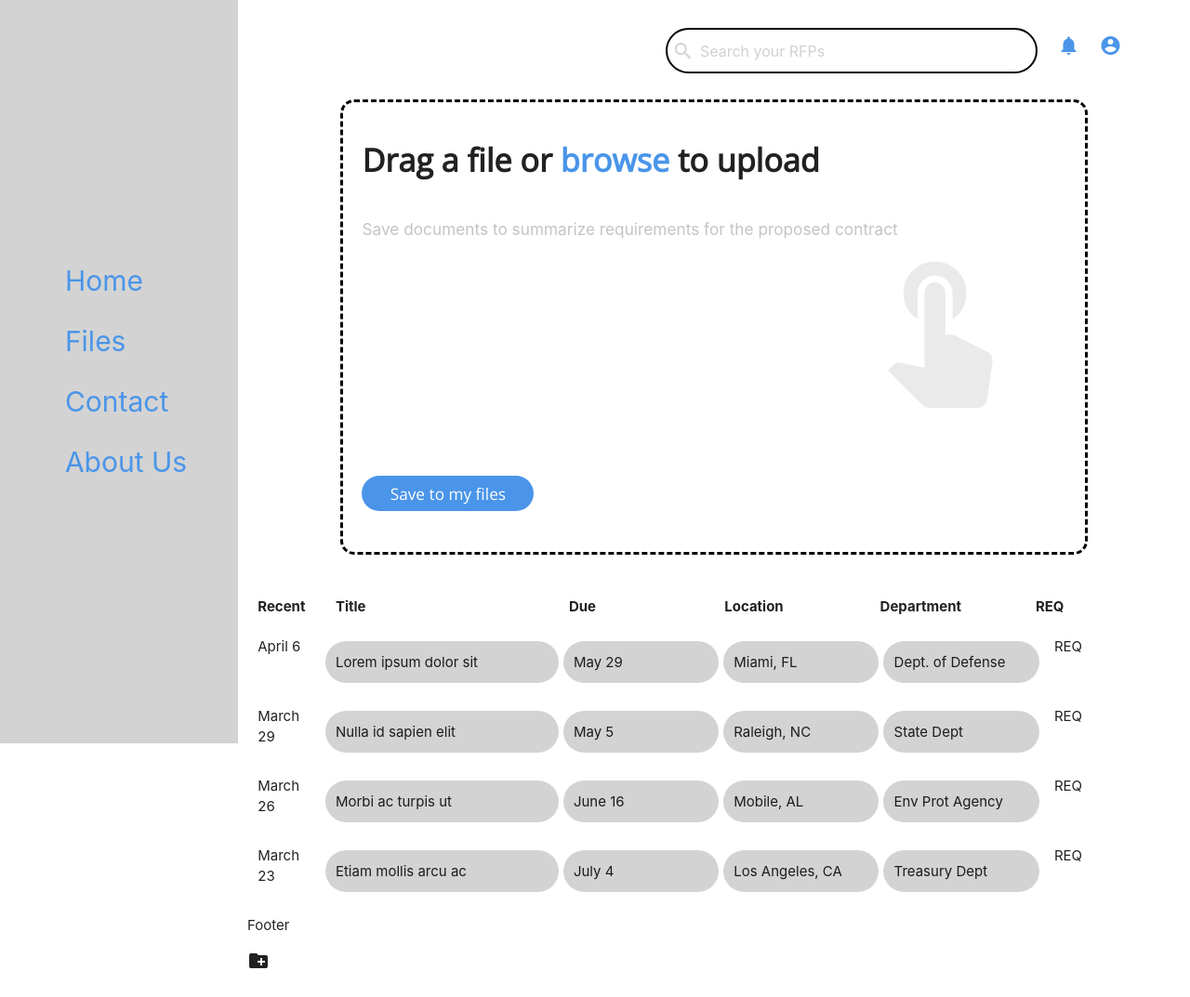
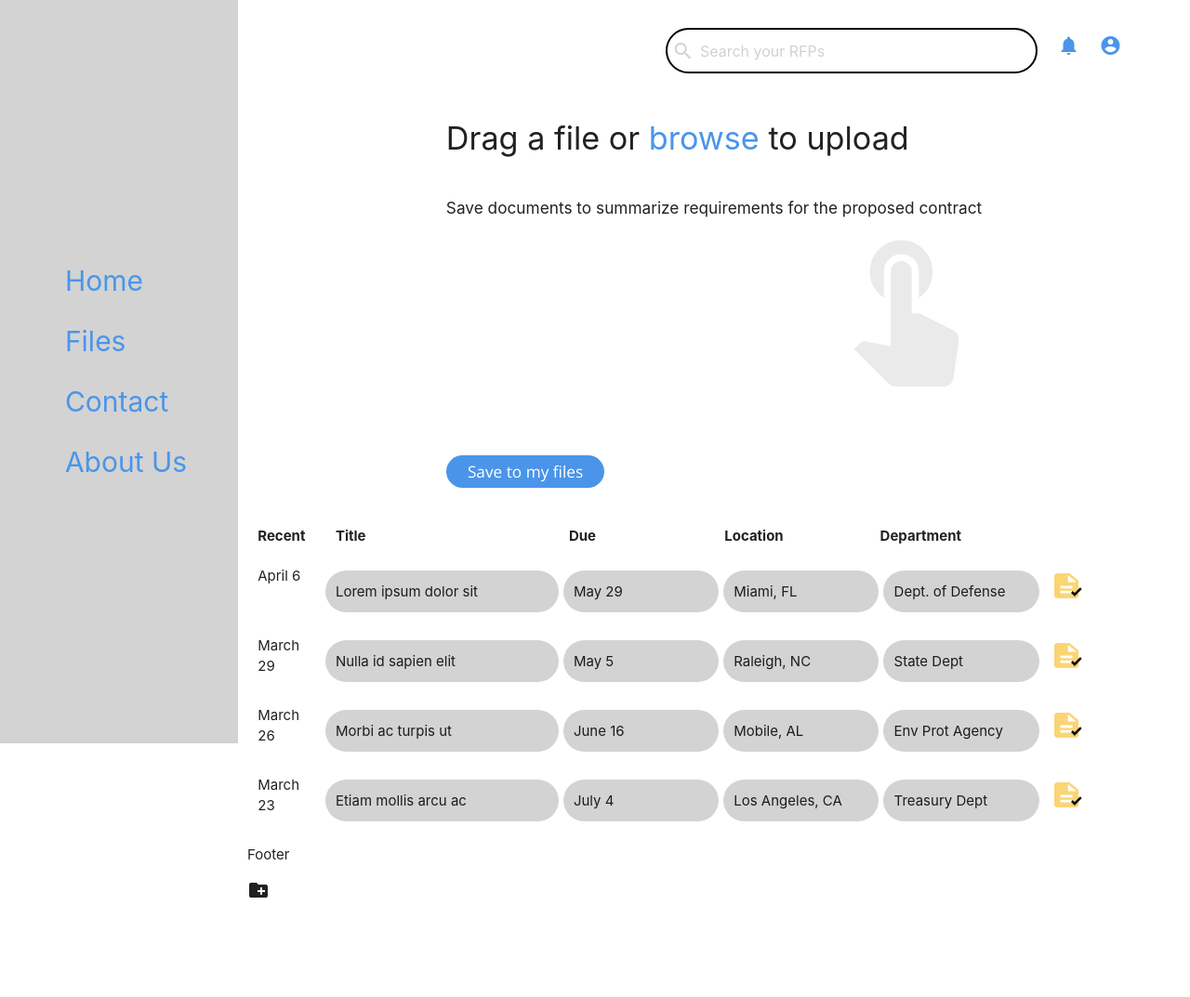
Before and after one commit to ldavidson45/govt-hackathon-back, a Django app: template contract_parser_app/templates/contract_parser/file_upload.html in a window 1280 px wide. Shown: the whole page at 93% size. After the commit the page ends 966 px from the top, so only its background shows below. Run offline with Django 3.2, Linux system fonts and the light colour scheme; the template is opened without the code that fills it, so the values that code supplies are empty; some libraries are stand-ins or nearby versions.

Commit message:
Remake for db

```diff
--- a/contract_parser_app/static/css/main.css
+++ b/contract_parser_app/static/css/main.css
@@ -193,3 +193,8 @@ body {
   margin: 5px;
   line-height: 300%;
 }
+
+.document-icon {
+  width: 50%;
+  margin-top: 8px;
+}
--- a/contract_parser_app/templates/contract_parser/base.html
+++ b/contract_parser_app/templates/contract_parser/base.html
@@ -32,7 +32,15 @@
     </div>
   </div>
 
-  <script src="static/js/dropzone.js"
+  <script src="static/js/dropzone.js" />
   <script src="https://cdnjs.cloudflare.com/ajax/libs/materialize/1.0.0/js/materialize.min.js"></script>
+
+  <script>
+    var myDropzone = new Dropzone("form.upload-form", { url: "/" });
+    myDropzone.on('success', function(a, b) {
+      console.log(b) // item from DB (including the ID)
+      window.location = `${window.location.host}/detail/${b.pk}`
+    })
+  </script>
 </body>
 </html>
--- a/contract_parser_app/templates/contract_parser/file_upload.html
+++ b/contract_parser_app/templates/contract_parser/file_upload.html
@@ -11,7 +11,7 @@
   </div>
 
   <div class="dropzone-container">
-    <form method="POST" action="#" class="dropzone" id="main-file-dropzone" enctype="multipart/form-data">
+    <form method="POST" action="#" class="upload-form" id="main-file-dropzone" enctype="multipart/form-data">
       <h4>Drag a file or <span class="dropzone-blue-motif">browse</span> to upload</h4>
       <br />
       <h6>Save documents to summarize requirements for the proposed contract</h6>
@@ -28,6 +28,7 @@
   <br />
   <br />
 
+
   {% include 'contract_parser/saved_files_list.html' %}
 
   {% endblock %}
--- a/contract_parser_app/templates/contract_parser/saved_files_list.html
+++ b/contract_parser_app/templates/contract_parser/saved_files_list.html
@@ -6,7 +6,7 @@
   <div class="col s2">Due</div>
   <div class="col s2">Location</div>
   <div class="col s2">Department</div>
-  <div class="col s1">REQ</div>
+
 </div>
 
 <div class="row">
@@ -15,7 +15,7 @@
   <div class="col s2 grayed-list-item">May 29</div>
   <div class="col s2 grayed-list-item">Miami, FL</div>
   <div class="col s2 grayed-list-item">Dept. of Defense</div>
-  <div class="col s1">REQ</div>
+  <div class="col s1"><img src="../static/images/image.png" class="document-icon" alt="file icon"></div>
 </div>
 
 <div class="row">
@@ -24,7 +24,7 @@
   <div class="col s2 grayed-list-item">May 5</div>
   <div class="col s2 grayed-list-item">Raleigh, NC</div>
   <div class="col s2 grayed-list-item">State Dept</div>
-  <div class="col s1">REQ</div>
+  <div class="col s1"><img src="../static/images/image.png" class="document-icon" alt="file icon"></div>
 </div>
 
 <div class="row">
@@ -33,7 +33,7 @@
   <div class="col s2 grayed-list-item">June 16</div>
   <div class="col s2 grayed-list-item">Mobile, AL</div>
   <div class="col s2 grayed-list-item">Env Prot Agency</div>
-  <div class="col s1">REQ</div>
+  <div class="col s1"><img src="../static/images/image.png" class="document-icon" alt="file icon"></div>
 </div>
 
 <div class="row">
@@ -42,7 +42,7 @@
   <div class="col s2 grayed-list-item">July 4</div>
   <div class="col s2 grayed-list-item">Los Angeles, CA</div>
   <div class="col s2 grayed-list-item">Treasury Dept</div>
-  <div class="col s1">REQ</div>
+  <div class="col s1"><img src="../static/images/image.png" class="document-icon" alt="file icon"></div>
 </div>
 
 {% endblock %}
--- a/contract_parser_app/urls.py
+++ b/contract_parser_app/urls.py
@@ -3,5 +3,5 @@ from . import views
 
 urlpatterns = [
     path('', views.upload_file, name='upload_file'),
-    path('detail/', views.contract_detail, name="contract_detail")
+    path('detail/<int:pk>', views.contract_detail, name="contract_detail")
 ]
```
Also changed, not shown: contract_parser_app/views.py (+11 -3 lines), contract_parser_app/static/images/image.png (added), 4 other files.
